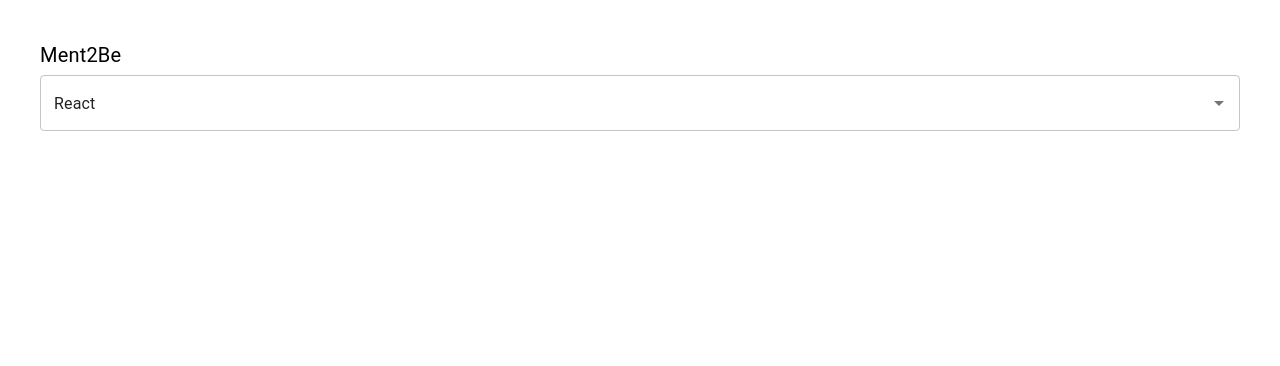
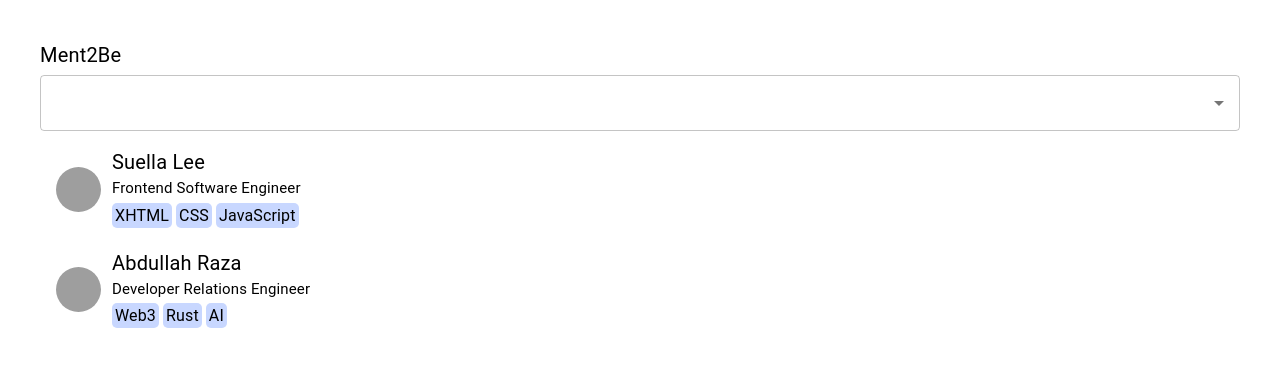
Before and after one commit to Ratchet7x5/quirky-mentors, a React (Vite) app in the folder quirky-mentors/: page /search in a window 1280 px wide. Shown: the top 366 px of the page. Built offline with nearby package versions, Linux system fonts and the light colour scheme; grey boxes are pictures that could not be loaded.

Commit message:
add: default display the whole list

```diff
--- a/quirky-mentors/src/Search.jsx
+++ b/quirky-mentors/src/Search.jsx
@@ -8,8 +8,8 @@ import { fontSize } from "@mui/system";
 function Search() {
   const nav = useNavigate();
   const dummyData = ["CSS", "React", "JavaScript", "C", "Rust"]
-  const [selectedVal, setValue] = useState('React');
-  const [selectedProfile, setProfile] = useState([]);
+  const [selectedVal, setValue] = useState('');
+  const [selectedProfile, setProfile] = useState(modifiedProfileData);
 
   const handleSelection = (event, newVal) => {
     setValue(newVal);
@@ -18,8 +18,8 @@ function Search() {
   //search profiles with the selected skills
   const getProfile = () => {
     let profiles = modifiedProfileData.filter(
-        (profile)=> profile.skills.includes(selectedVal)
-      )
+      (profile)=> profile.skills.includes(selectedVal)
+    )
     setProfile(profiles)
   }
 
@@ -34,7 +34,7 @@ function Search() {
             <Typography sx={{fontSize:"15px"}}>{profile.job_title}</Typography>
           </ListItemText>
           <ListItemText>{profile.skills.map((skill)=>
-            <Box display="inline" sx={{backgroundColor:"#C8D7FF", marginRight:"4px", padding:"3px", borderRadius:"5px"}}>{skill}</Box>
+            <Box key={skill} display="inline" sx={{backgroundColor:"#C8D7FF", marginRight:"4px", padding:"3px", borderRadius:"5px"}}>{skill}</Box>
           )}</ListItemText>
         </Box>
       </ListItemButton>
```
